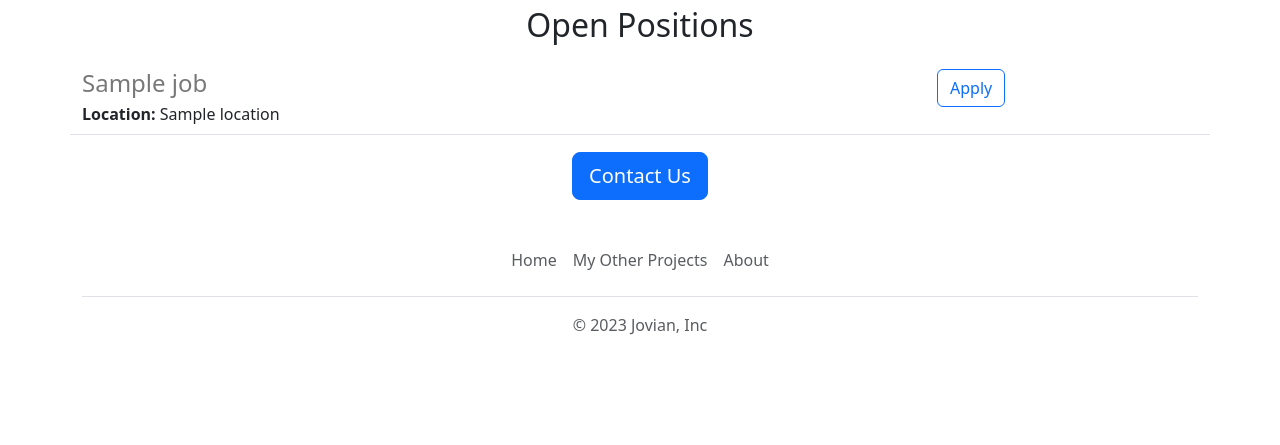
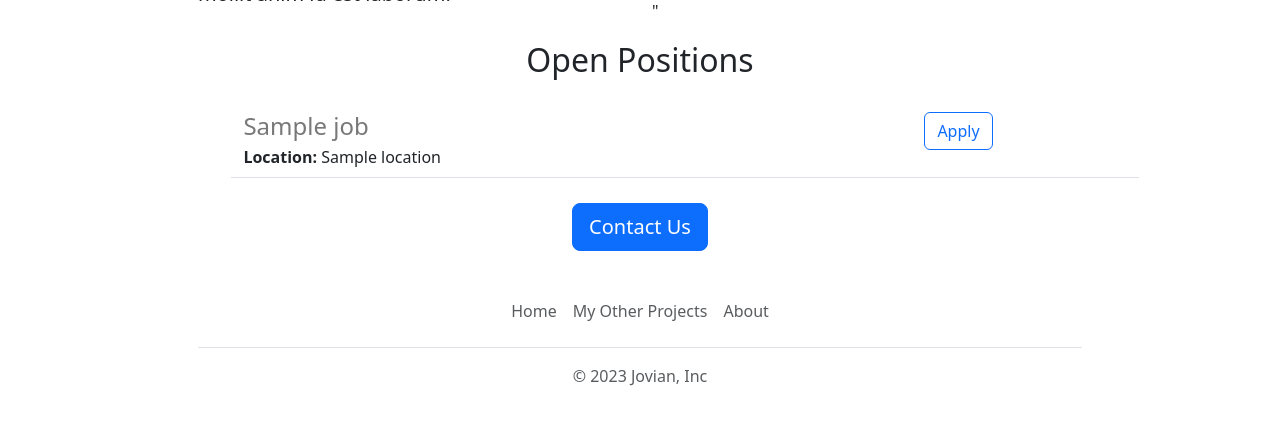
Before and after one commit to JoelKuruvill/jovian-careers-website-v2, a Python web app: template templates/home.html in a window 1280 px wide. Shown: the part 834-1279 px from the top of the page. Before the commit the page ends 1169 px from the top, so only its background shows below. Run offline with Jinja, Linux system fonts and the light colour scheme; the template is opened without the code that fills it: most values are stand-ins (such as "Sample title", 1, 10 or a date in 2020).

Commit message:
Frontend fixes to fix alignment issues

```diff
--- a/templates/home.html
+++ b/templates/home.html
@@ -17,7 +17,7 @@
   <body>
     {% include 'nav.html' %}
     <img class="img-fluid" id="banner" src="../static/banner.jpg">
-    <div class="container">
+    <div class="container"  style="padding: 1px 10%">
       <h1 class="text-center mt-2 mb-4">
         {{company_name}} Careers
       </h1>
@@ -30,8 +30,8 @@
         <div class="d-none d-md-block col-6">
         <img src="static/people.jpg" style="height: 320px; border-radius: 4px;">"
       </div>
-      <h2 class="text-center mt-2 mb-4"  style="margin-top: 12px">Open Positions</h2>
-      <div style="margin:1px auto">
+      <h2 class="text-center mt-3 mb-4">Open Positions</h2>
+      <div style="margin:1% 5%;">
         <!-- {{jobs}}  All JSON objects passed to this variable -->
         {% for job in jobs %}
           {% include 'jobitem.html' %}
```
Also changed, not shown: README.md.
